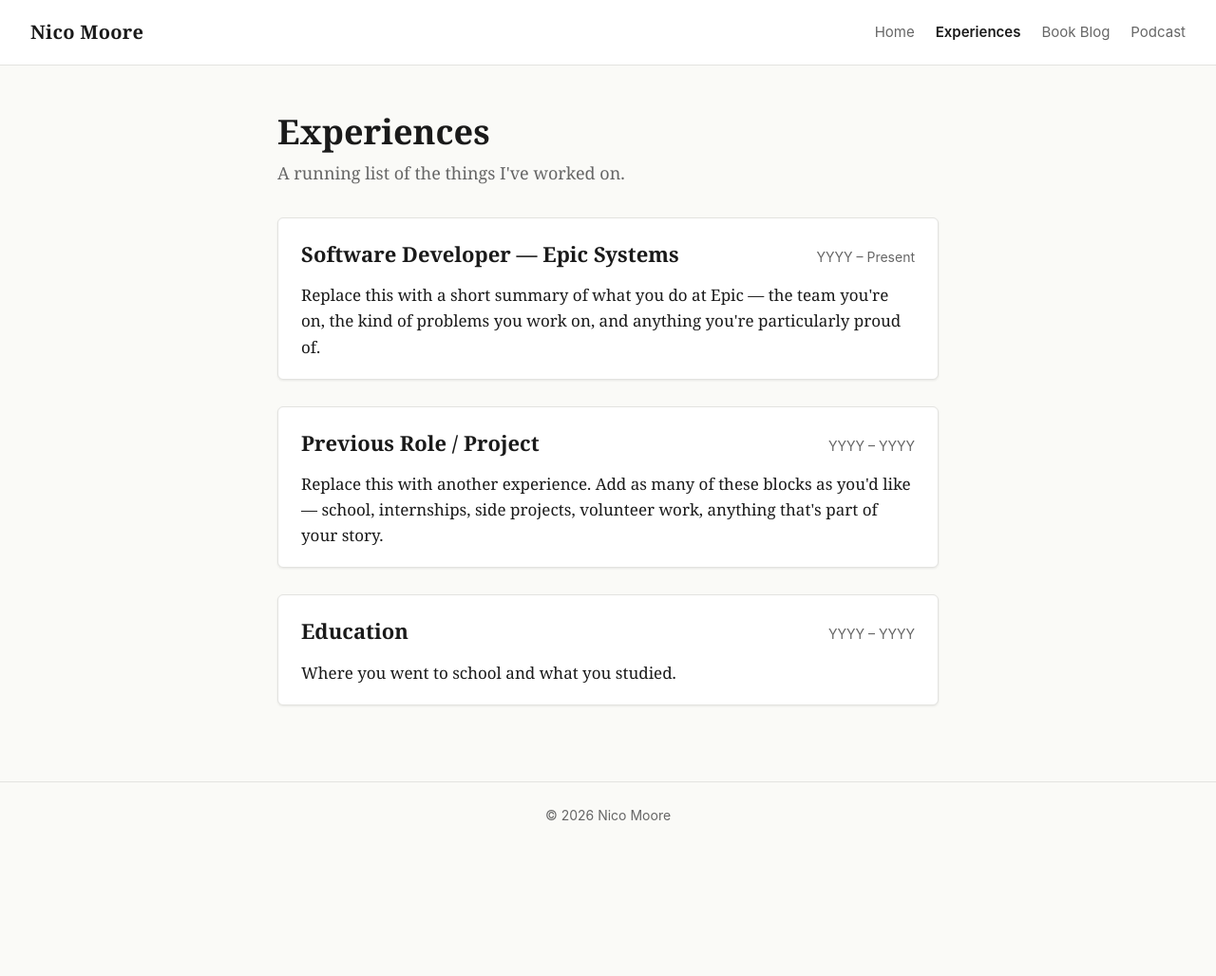
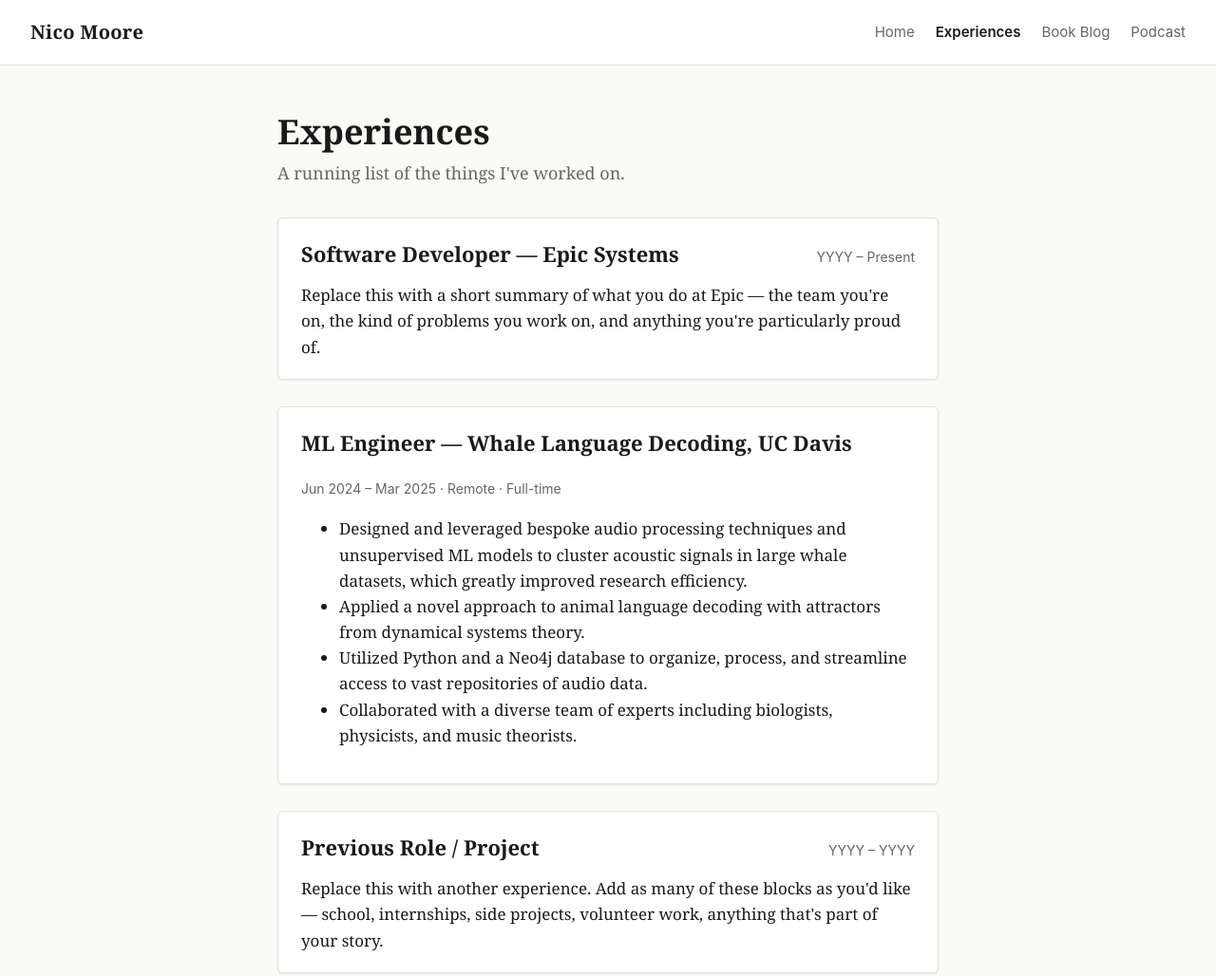
Before and after one commit to NicoMoore/nicomoore.github.io, a website: page experiences.html in a window 1280 px wide. Shown: the top 1028 px of the page at 95% size. Before the commit the page ends 894 px from the top, so only its background shows below. Drawn offline with Linux system fonts and the light colour scheme.

Commit message:
Add ML Engineer / Whale Language Decoding experience

```diff
--- a/experiences.html
+++ b/experiences.html
@@ -36,6 +36,19 @@
 
       <article class="experience">
         <header>
+          <h2>ML Engineer &mdash; Whale Language Decoding, UC Davis</h2>
+          <span class="dates">Jun 2024 &ndash; Mar 2025 &middot; Remote &middot; Full-time</span>
+        </header>
+        <ul>
+          <li>Designed and leveraged bespoke audio processing techniques and unsupervised ML models to cluster acoustic signals in large whale datasets, which greatly improved research efficiency.</li>
+          <li>Applied a novel approach to animal language decoding with attractors from dynamical systems theory.</li>
+          <li>Utilized Python and a Neo4j database to organize, process, and streamline access to vast repositories of audio data.</li>
+          <li>Collaborated with a diverse team of experts including biologists, physicists, and music theorists.</li>
+        </ul>
+      </article>
+
+      <article class="experience">
+        <header>
           <h2>Previous Role / Project</h2>
           <span class="dates">YYYY &ndash; YYYY</span>
         </header>
```
